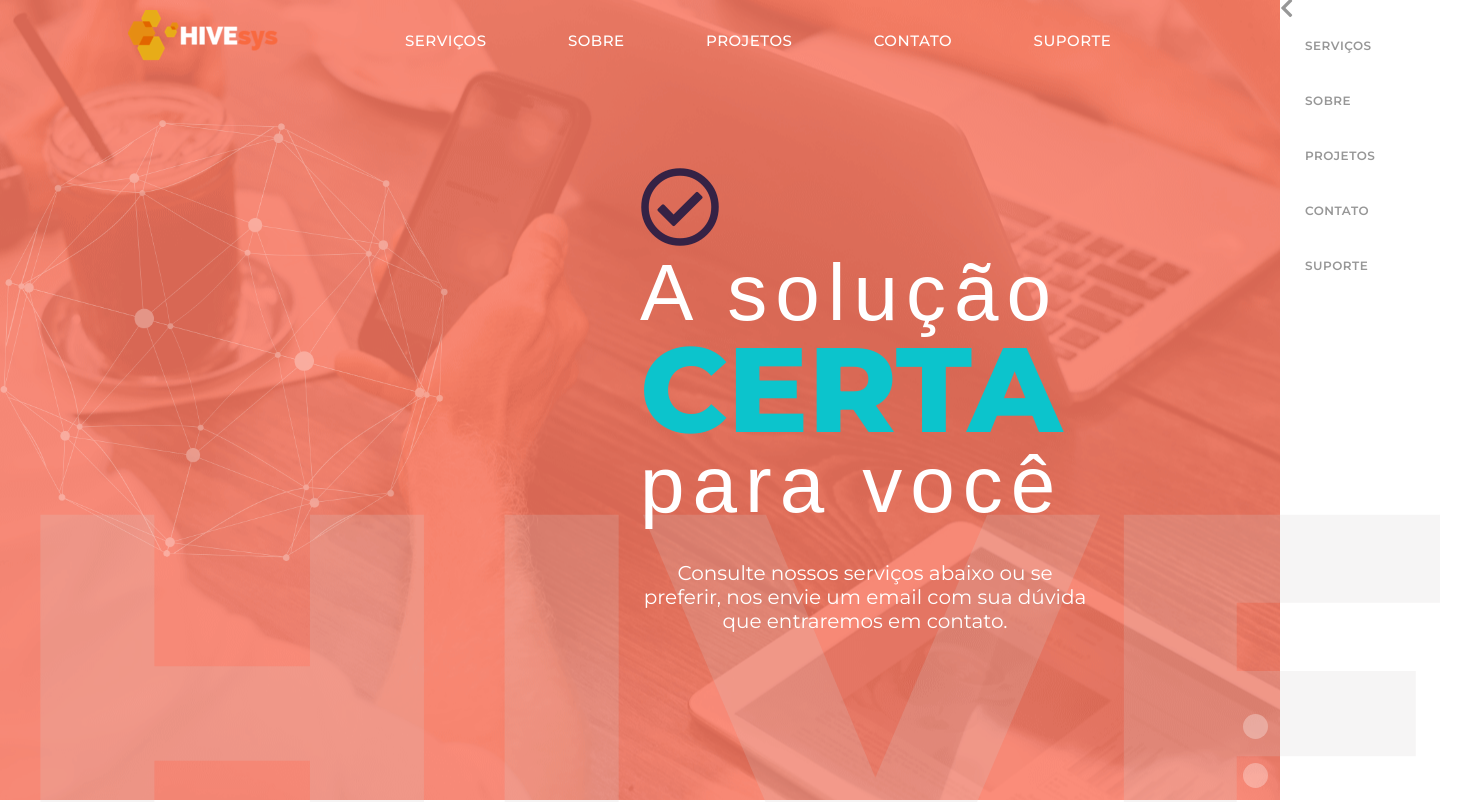
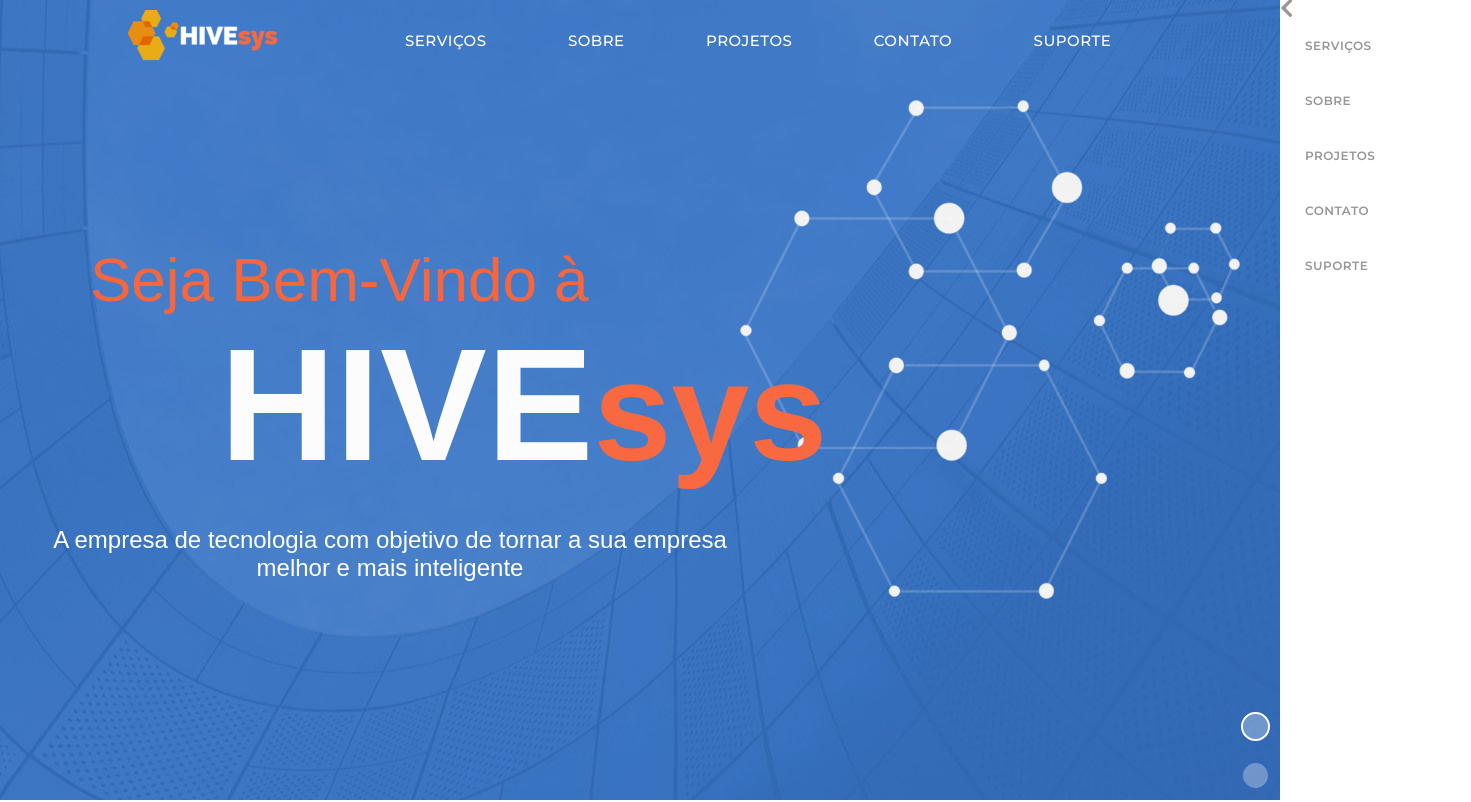
Before and after one commit to wenderzxavier/hivesys, a React (Create React App) app: page / in a window 1280 px wide. Shown: the top 802 px of the page, 1471 px wide, since content can reach past the window. Built offline with nearby package versions, Linux system fonts and the light colour scheme.

Commit message:
fix: slider transition
add automatic slider transition using timeInterval. Slider transition is
not smooth as in the previous website.

```diff
--- a/src/components/Slider.js
+++ b/src/components/Slider.js
@@ -1,14 +1,78 @@
 import React, { Component } from 'react'
-import Slide2 from '../utils/slides/Slide02'
+import slides from '../utils/Slide'
 
 class Slider extends Component {
+    state = {
+        currentSlide: slides[0]
+    }
+
+    changeSlide(prevSlide, nextSlide, slideId) {
+        prevSlide.classList.remove('bullet-active')
+        nextSlide.classList.add('bullet-active')
+        this.setState({
+            currentSlide: slides[slideId]
+        })
+    }
+
+    componentDidMount() {
+        let slide0 = document.getElementById('slide-id-0')
+        let slide1 = document.getElementById('slide-id-1')
+        slide0.classList.add('bullet-active')
+        slide0.addEventListener('click', ()=> {
+            this.changeSlide(slide1, slide0, 0)
+        })
+
+        slide1.addEventListener('click', ()=> {
+            this.changeSlide(slide0, slide1, 1)
+        })
+
+        setInterval(()=> {
+            this.changeSlide(slide1, slide0, 0)
+        }, 5000)
+
+        setInterval(()=> {
+            this.changeSlide(slide0, slide1, 1)
+        }, 10000)
+
+        /*
+
+        document
+          .querySelectorAll('ul.submenu_1.menushow, ul.submenu_1 .menushow')
+          .forEach(function(el) {
+            el.classList.remove('menushow');
+          })
+
+
+
+        <ul class="submenu_1 menushow">
+          <li class="sub">
+              <ul class="submenu_2 menushow">
+                  <li>
+                      <ul class="submenu_2 menushow">
+                          <li>
+                              <ul class="submenu_2 menushow">
+                                  <li></li>
+                              </ul>
+                          </li>
+                      </ul>
+                  </li>
+                  <li></li>
+              </ul>
+          </li>
+        </ul>
+        */
+
+    }
+
     render() {
+        const { currentSlide } = this.state
         return (
             <section id='slider'>
-                <Slide2 />
+                {currentSlide}
                 <div id='slider-selector'>
-                    <div className='slide-bullet'><span className='slider-btn'></span></div>
-                    <div className='slide-bullet'><span className='slider-btn'></span></div>
+                    {slides.map((slide, key) => (
+                        <div id={`slide-id-${key}`} key={key} className='slide-bullet'><span className='slider-btn'></span></div>
+                    ))}
                 </div>
             </section>
         )
--- a/src/css/index.css
+++ b/src/css/index.css
@@ -109,6 +109,10 @@
   background-color: white;
 }
 
+.bullet-active{
+  border: 2px solid white;
+}
+
 .slider-btn{
   position: absolute;
   top: 0;
@@ -125,7 +129,7 @@
   width: 100%;
   height: 100%;
   z-index: 1;
-  transition: 1s;
+  transition: 2s ease-in-out;
 }
 
 #slide1{
--- a/src/utils/Slide.js
+++ b/src/utils/Slide.js
@@ -1,4 +1,7 @@
+import React from 'react'
 import Slide1 from './slides/Slide01'
 import Slide2 from './slides/Slide02'
 
-export default slides = [Slide1, Slide2]
+const slides = [<Slide1 />, <Slide2 />]
+
+export default slides
```
